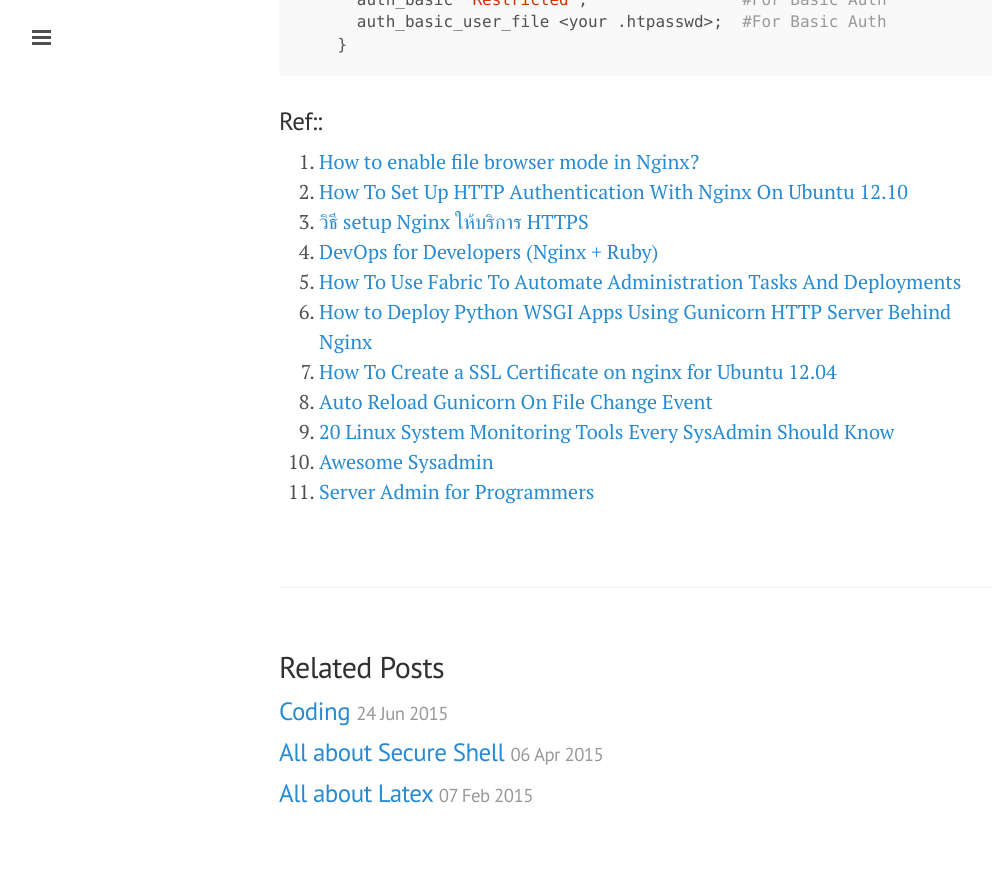
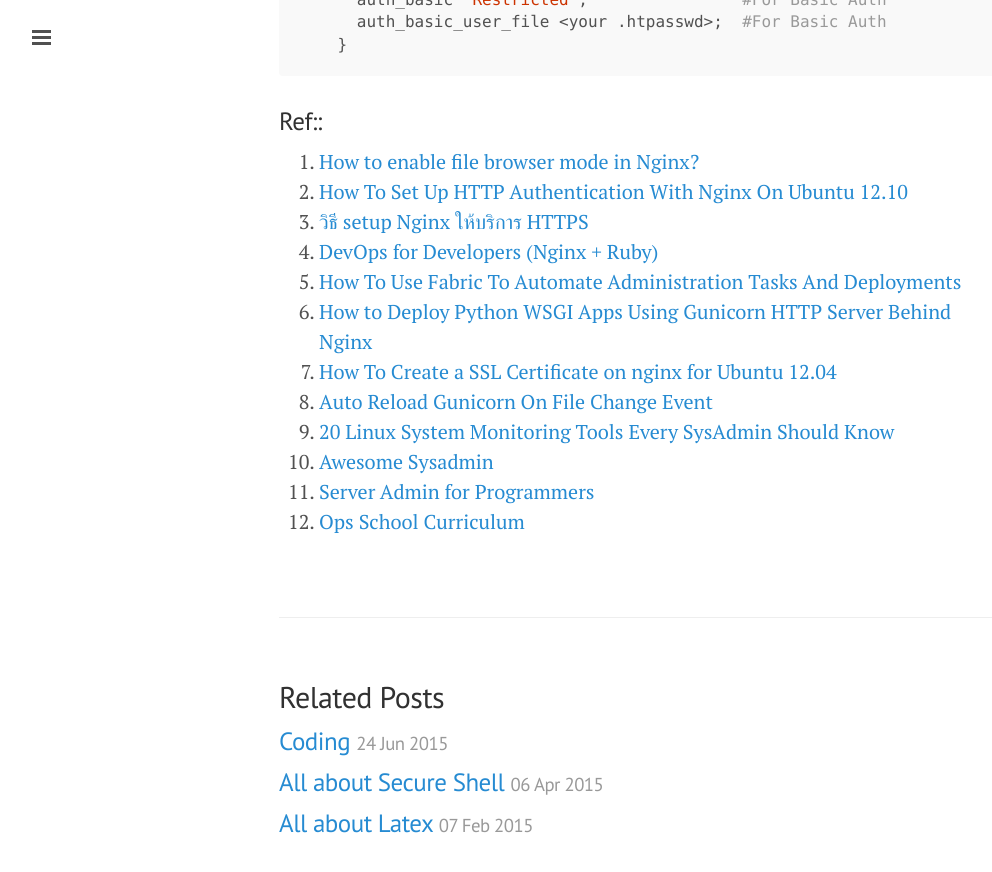
Before and after one commit to ibotdotout/ibotdotout.github.io, a Jekyll site: the page built from _posts/2014-08-09-dev-ops.md, in a window 1280 px wide and 900 px high, scrolled down 1236 px. Shown: the top 872 px of the window, without its empty margins (1-993 px from the left). Built offline with Jekyll 4.4.1, drawn with Linux system fonts in a browser that asks for light colours; Markdown is read by kramdown in place of the engine named in the settings.

Commit message:
add ops school

```diff
--- a/_posts/2014-08-09-dev-ops.md
+++ b/_posts/2014-08-09-dev-ops.md
@@ -65,3 +65,4 @@ edit your nginx.conf
 Know](http://www.cyberciti.biz/tips/top-linux-monitoring-tools.html)
 10. [Awesome Sysadmin](https://github.com/n1trux/awesome-sysadmin)
 11. [Server Admin for Programmers](https://serversforhackers.com)
+12. [Ops School Curriculum](http://www.opsschool.org/)
```
